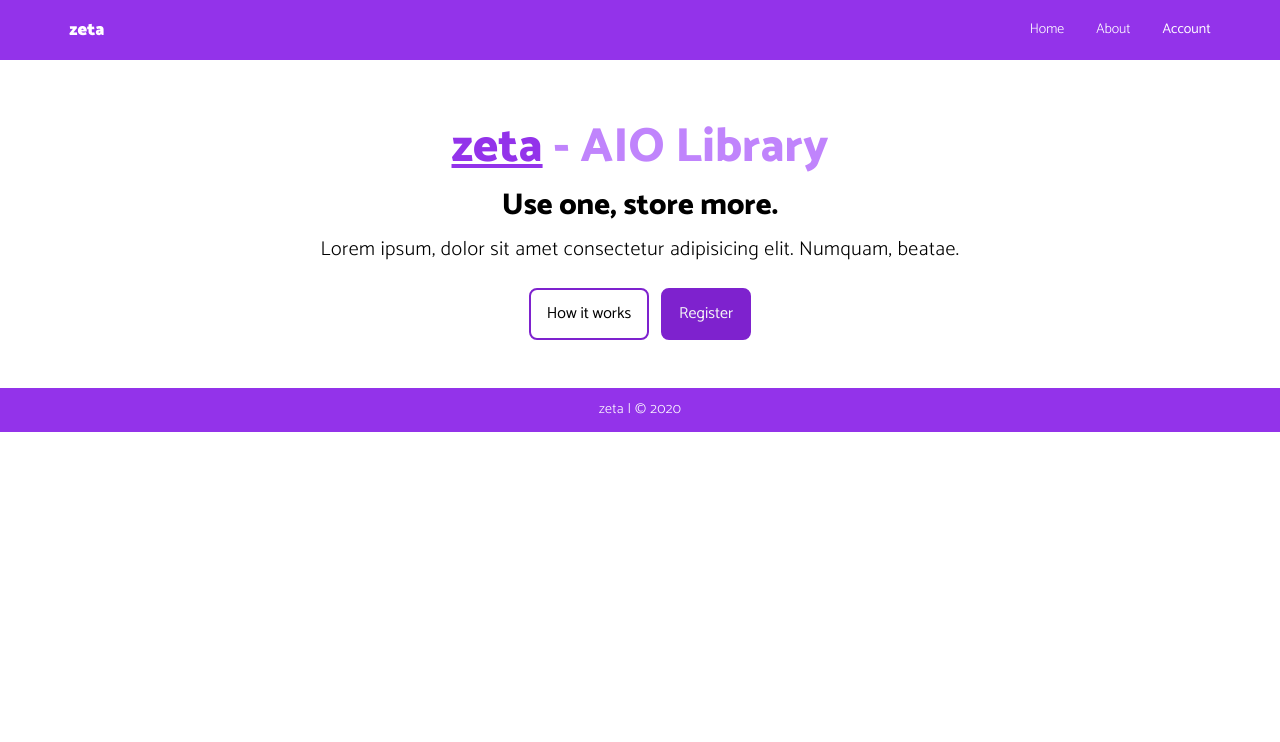
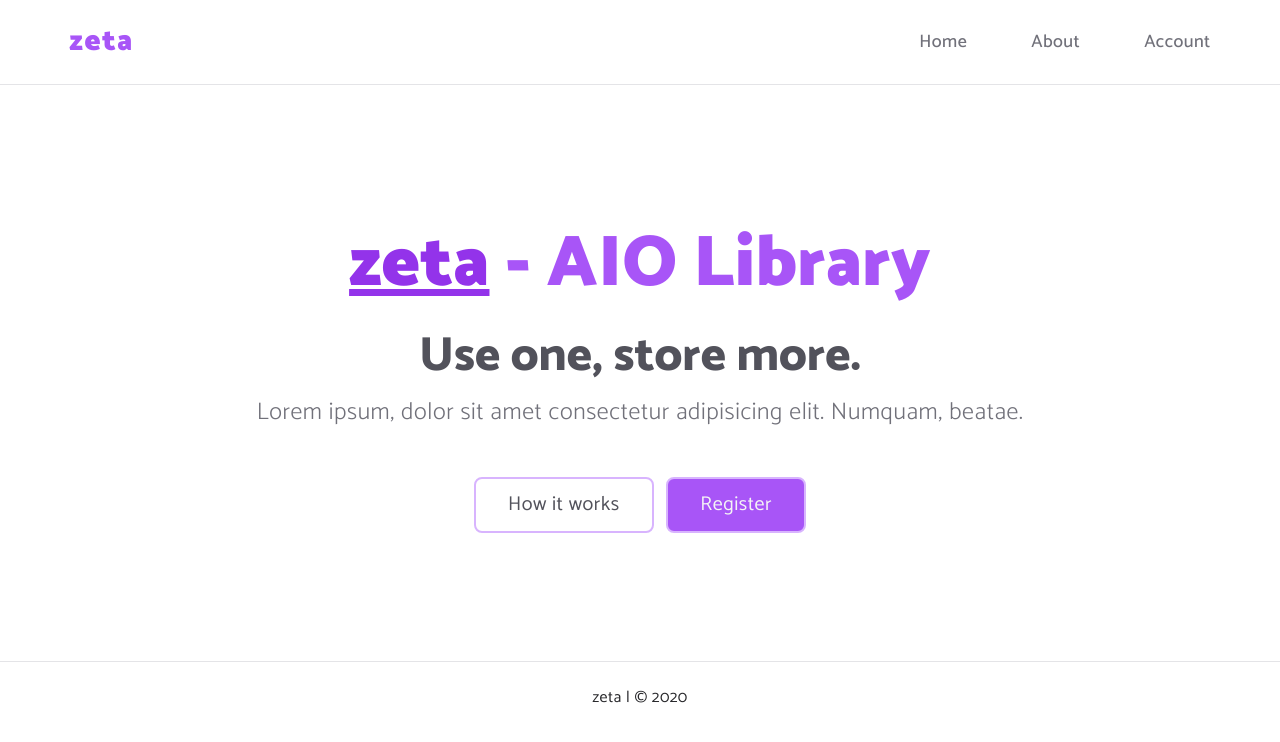
Before and after one commit to tbdsux/zeta, a Django app: page / in a window 1280 px wide. Shown: the top 742 px of the page. Run offline with Django 3.2, Linux system fonts and the light colour scheme; style sheets or scripts are compiled from the project's sources.

Commit message:
main UI design change

```diff
--- a/main/templates/front/index.html
+++ b/main/templates/front/index.html
@@ -4,29 +4,29 @@
 
 {% block content %}
 <!-- showcase -->
-  <div class="w-11/12 md:w-5/6 mx-auto py-12">
+  <div class="w-11/12 md:w-5/6 mx-auto py-32">
     <div class="text-center">
-      <h1 class="text-5xl font-extrabold py-4">
+      <h1 class="text-7xl font-black py-4">
         <span class="text-purple-600 underline">zeta</span><br class="md:hidden">
-        <span class="text-purple-400">- AIO Library</span>
+        <span class="text-purple-500">- AIO Library</span>
       </h1>
-      <h3 class="text-3xl font-extrabold pb-3">
+      <h3 class="text-5xl font-extrabold my-4 text-gray-600">
         Use one, store more.
       </h3>
-      <p class="text-xl font-light tracking-wide">
+      <p class="text-2xl font-light tracking-wide text-gray-500">
         Lorem ipsum, dolor sit amet consectetur adipisicing elit. Numquam,
         beatae.
       </p>
       <!-- showcase > button -->
-      <div class="pt-6">
+      <div class="pt-12 text-xl">
         <a href="#"
           type="button"
-          class="px-4 py-3 mx-1 bg-white rounded-lg border-2 border-purple-700 hover:bg-purple-700 hover:text-white">
+          class="px-8 tracking-wide py-3 mx-1 bg-white text-gray-600 rounded-lg border-2 border-purple-300 hover:bg-purple-500 hover:text-white">
           How it works
         </a>
         <a href="/register"
           type="button"
-          class="px-4 py-3 mx-1 bg-purple-700 text-gray-100 rounded-lg border-2 border-purple-700 hover:bg-purple-800 hover:border-purple-800">
+          class="px-8 tracking-wide py-3 mx-1 bg-purple-500 text-gray-100 rounded-lg border-2 border-purple-300 hover:bg-purple-600">
           Register
         </a>
       </div>
--- a/main/templates/main.html
+++ b/main/templates/main.html
@@ -15,35 +15,39 @@
   </head>
   <body class="antialiased w-full h-full">
     <!-- header section -->
-    <header class="bg-purple-600 py-4">
-      <div class="text-white w-11/12 mx-auto flex items-center justify-between">
-        <h1 class="font-black text-lg px-4">
+    <header class="py-6">
+      <div class="w-11/12 mx-auto flex items-center justify-between">
+        <h1 class="text-purple-500 font-black text-3xl px-4 tracking-wider">
           zeta
         </h1>
-        <nav class="text-sm">
-          <ul class="flex">
-            <li class="font-light">
-              <a href="{% url 'index' %}" class="py-4 px-2 sm:px-4 hover:bg-purple-800">Home</a>
+        <nav>
+          <ul class="flex text-lg text-gray-500">
+            <li class="font-medium mx-4 tracking-wide">
+              <a href="{% url 'index' %}" class="px-2 sm:px-4 hover:text-purple-500">Home</a>
             </li>
-            <li class="font-light">
-              <a href="#" class="py-4 px-2 sm:px-4 hover:bg-purple-800">About</a>
+            <li class="font-medium mx-4 tracking-wide">
+              <a href="#" class="px-2 sm:px-4 hover:text-purple-500">About</a>
             </li>
-            <li class="">
-              <a href="{% url 'login' %}" class="py-4 px-2 sm:px-4 hover:bg-purple-800">Account</a>
+            <li class="font-medium ml-4 tracking-wide">
+              <a href="{% url 'login' %}" class="px-2 sm:px-4 hover:text-purple-500">Account</a>
             </li>
           </ul>
         </nav>
       </div>
     </header>
 
+    <hr />
+
     <!-- main section -->
     {% block content %}
 
     {% endblock content %}
 
+    <hr />
+
     <!-- footer -->
-    <footer class="text-center bg-purple-600 text-white py-3">
-      <p class="text-sm font-light tracking-wide">
+    <footer class="text-center text-gray-800 py-6">
+      <p class="tracking-wide">
         zeta | &copy; 2020
       </p>
     </footer>
```
Also changed, not shown: dashboard/templates/dashboard.html (+16 -10 lines).
